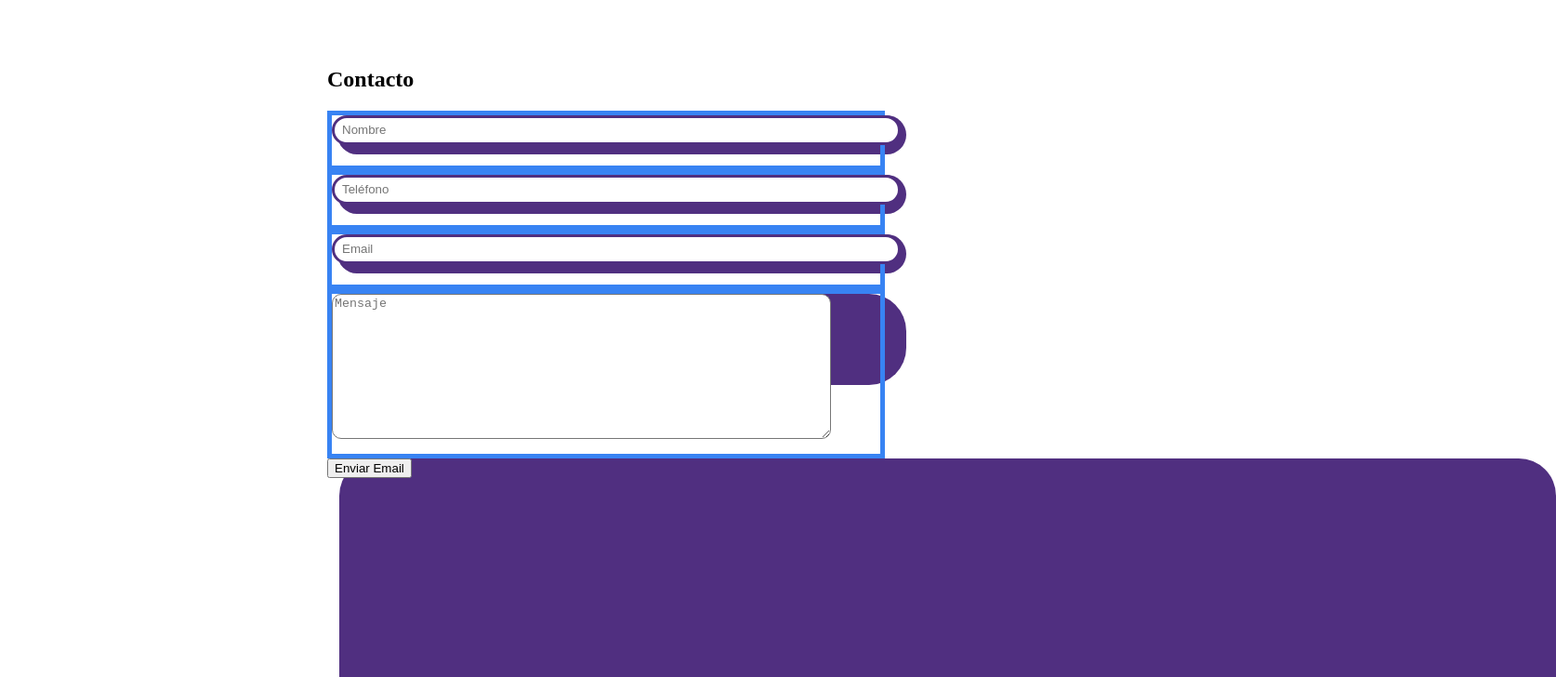
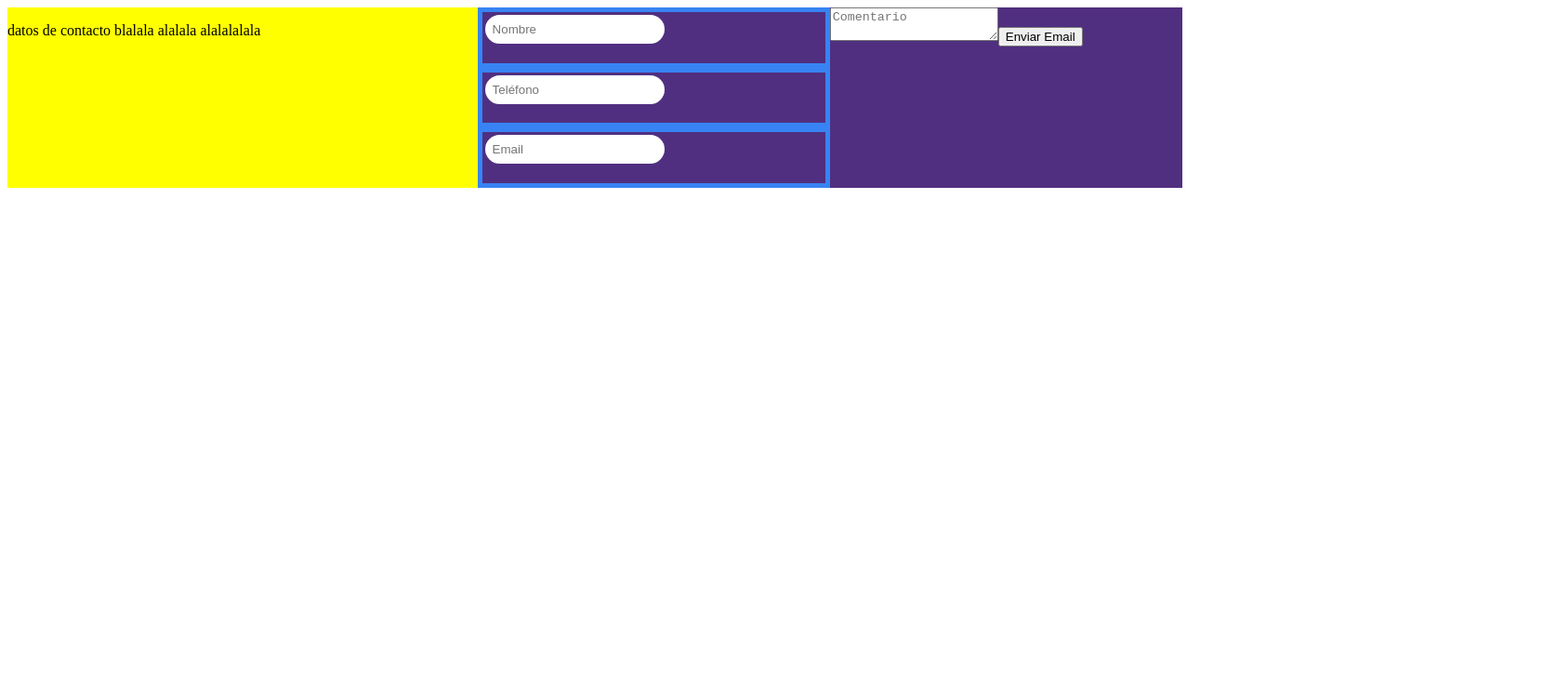
Before and after one commit to GabrielaRamos79/supermex, a React (Vite) app: page / in a window 1280 px wide. Shown: the top 728 px of the page at 93% size, 1674 px wide, since content can reach past the window. Built offline with nearby package versions, Linux system fonts and the light colour scheme.

Commit message:
contactForm css

```diff
--- a/src/components/contacto/contacto-form/Contacto-Form.css
+++ b/src/components/contacto/contacto-form/Contacto-Form.css
@@ -1,13 +1,53 @@
-.frame {
-    max-width: 600px;
-    margin: 0 auto;
-    padding: 2rem;
+/* .frame { */
+    /* max-width: 600px; */
+    /* margin: 0 auto; */
+    /* padding: 2rem; */
     /* text-align: center; */
+
+    /* background-color: greenyellow; */
+    /* display: flex;
+    flex-direction: row;
+    width: 100%; */
+  /* } */
+
+  .mainContainerContact{
+    display: flex;
+    flex-direction: row;
+    background-color: orange;
+
+  }
+
+  .dataContact{
+    width: 40%;
+    background-color: yellow;
+  }
+
+  .testt{
+    background-color: #502F80;
+    width: 60%;
+  }
+
+  .containerForm{
+    /* background-color: pink; */
+    display: flex;
+    flex-direction: row;
+    justify-content: center;
+    /* flex: 1; */
+    /* border: 4px rgb(238, 18, 164); */
+  }
+
+  .containerFieldsLeft{
+    /* background-color: rgb(14, 148, 103); */
+    width: 50%;
+  }
+  .containerFieldsRight{
+    /* background-color: #ecb07f; */
+    width: 50%;
   }
 
 .field1{
   position: relative;
-  /* background-color: aquamarine; */
+
 
 }
 
@@ -19,27 +59,25 @@
 }
 
 .inputField{
-    width: 100%;
-    height: 10px;
+    /* width: 100%; */
+    /* height: 10px;*/
     margin-bottom: 10px;
     border: 3px solid #502F80;
     border-radius: 40px;
     padding: 8px;
-    /* outline: none; */
-    /* position: relative; */
+
 }
 
 .rectangulo {
-    width: 101%; /* Ajusta el tamaño para que coincida con el input o cambia según tus necesidades */
-    height: 48%; /* Altura del rectángulo */
-    background-color: #502F80; /* Color del rectángulo */
+    width: 101%;
+    height: 48%;
+    background-color: #502F80;
     position: absolute;
     padding: 8px;
-    /* top:18px;
-    left: 5px; */
+
     margin-left: 1%;
-    margin-top: 0px; /* Espaciado opcional entre el input y el rectángulo */
-    border-radius: 40px; /* Esquinas redondeadas opcionales */
+    margin-top: 0px;
+    border-radius: 40px;
     z-index: -1;
 }
 
@@ -48,6 +86,12 @@
     font-size: 16px;
     text-align: left;
 }
+
+
+
+
+
+
 
   /* .field input {
     display: block;
@@ -115,25 +159,25 @@
     outline: none;
   } */
 
-  .textAreaField {
+  /* .textAreaField {
     height: 150px;
     border-radius: 10px;
     width: 90%;
-  }
+  } */
 
-  .textAreaField:hover {
+  /* .textAreaField:hover {
     background-color: white !important;
   }
-
-  .container-form {
+   */
+  /* .container-form {
     padding: 2%;
     width: 100%;
     border-radius: 15px;
 
-  }
+  } */
 
 
-  ::-webkit-scrollbar {
+  /* ::-webkit-scrollbar {
     width: 10px;
     margin-top: 10px;
   }
@@ -144,7 +188,7 @@
     border-radius: 20px;
     scroll-behavior: smooth;
     overflow-anchor: none;
-  }
+  } */
 
 
   .custom-alert {
--- a/src/components/contacto/contacto-form/ContactoForm.jsx
+++ b/src/components/contacto/contacto-form/ContactoForm.jsx
@@ -1,19 +1,17 @@
 // import React from "react";
-import emailjs from 'emailjs-com';
+import emailjs from "emailjs-com";
 import { useEffect, useState } from "react";
 import "./contacto-form.css";
-
 
 function ContactoForm() {
   const [email, setEmail] = useState("");
 
   useEffect(() => {
-    emailjs.init('8FooRU2Jcz3Kb8GGN');
+    emailjs.init("8FooRU2Jcz3Kb8GGN");
   }, []);
 
   const [showAlert, setShowAlert] = useState(false);
   const [showAlert2, setShowAlert2] = useState(false);
-
 
   const handleCloseAlert = () => {
     setShowAlert(false);
@@ -22,52 +20,64 @@ function ContactoForm() {
     setShowAlert2(false);
   };
 
-
-
-
   const handleSubmit = (event) => {
     event.preventDefault();
     const emailRegex = /^[a-zA-Z0-9._%+-]+@[a-zA-Z0-9.-]+\.[a-zA-Z]{2,}$/;
 
-
     if (!emailRegex.test(email)) {
       setShowAlert2(true);
+    } else {
+      const btn = event.target.querySelector("#button");
+      btn.value = "Enviando...";
 
-    } else {
+      const serviceID = "service_sgijj4u";
+      const templateID = "template_d8xam0d";
 
-      const btn = event.target.querySelector('#button');
-      btn.value = 'Enviando...';
-
-      const serviceID = 'service_sgijj4u';
-      const templateID = 'template_d8xam0d';
-
-      emailjs.sendForm(serviceID, templateID, event.target)
+      emailjs
+        .sendForm(serviceID, templateID, event.target)
         .then(() => {
-          btn.value = 'Send Email';
+          btn.value = "Send Email";
           setShowAlert(true);
           window.location.reload();
         })
         .catch((err) => {
-          btn.value = 'Send Email';
+          btn.value = "Send Email";
           alert(JSON.stringify(err));
-
         });
     }
   };
 
   return (
-    <div className='frame'>
-      <div className="container-form">
-        <div>
-          <h2>Contacto</h2>
+    <>
+      <div className="mainContainerContact">
+        <div className="dataContact">
+          <p>datos de contacto blalala alalala alalalalala</p>
+        </div>
+        <div className="testt">
           <form id="form" onSubmit={handleSubmit}>
+            <div className="containerForm">
+              {/* <div className="mainContainerForm"> */}
+              <div className="containerFieldsLeft">
                 <div className="field">
                   <div className="rectangulo"></div>
-              <input type="text" className="inputField" name="emailjs_name" id="emailjs_name" placeholder="Nombre" required />
+                  <input
+                    type="text"
+                    className="inputField"
+                    name="emailjs_name"
+                    id="emailjs_name"
+                    placeholder="Nombre"
+                    required
+                  />
                 </div>
                 <div className="field">
                   <div className="rectangulo"></div>
-              <input type="text" className="inputField" name="emailjs_tlf" id="emailjs_tlf" placeholder="Teléfono" />
+                  <input
+                    type="text"
+                    className="inputField"
+                    name="emailjs_tlf"
+                    id="emailjs_tlf"
+                    placeholder="Teléfono"
+                  />
                 </div>
                 <div className="field">
                   <div className="rectangulo"></div>
@@ -83,21 +93,43 @@ function ContactoForm() {
                     pattern="[a-zA-Z0-9._%+-]+@[a-zA-Z0-9.-]+\.[a-zA-Z]{2,}$"
                   />
                 </div>
-            <div className="field">
-              <div className="rectangulo"></div>
-              <textarea id="emailjs_message" placeholder="Mensaje" className="inputField2 textAreaField" name="emailjs_message" maxLength="300" required></textarea>
               </div>
-            <div className="rectangulo"></div>
-            <input type="submit" id="button" className="inputSub" value="Enviar Email" />
+              <div className="containerFieldsRight">
+                <div className="field2">
+                  {/* <div className="rectangulo"></div> */}
+                  <textarea
+                    id="emailjs_message"
+                    placeholder="Comentario"
+                    className="inputField2 textAreaField"
+                    name="emailjs_message"
+                    maxLength="300"
+                    required
+                  ></textarea>
+
+                  {/* <div className="rectangulo"></div> */}
+                  <input
+                    type="submit"
+                    id="button"
+                    className="inputSub"
+                    value="Enviar Email"
+                  />
+                </div>
+              </div>
+            </div>
           </form>
+        </div>
+      </div>
 
-          <script type="text/javascript" src="https://cdn.jsdelivr.net/npm/@emailjs/browser@4/dist/email.min.js"></script>
-        </div>
+      <script
+        type="text/javascript"
+        src="https://cdn.jsdelivr.net/npm/@emailjs/browser@4/dist/email.min.js"
+      ></script>
 
       {showAlert && (
         <div className="custom-alert">
           <div className="custom-alert-content">
-              <span>Mensaje enviado</span><br></br>
+            <span>Mensaje enviado</span>
+            <br></br>
             <button onClick={handleCloseAlert}>Cerrar</button>
           </div>
         </div>
@@ -105,15 +137,13 @@ function ContactoForm() {
       {showAlert2 && (
         <div className="custom-alert">
           <div className="custom-alert-content">
-              <span>Por favor, ingresa un correo electrónico válido.</span><br></br>
+            <span>Por favor, ingresa un correo electrónico válido.</span>
+            <br></br>
             <button onClick={handleCloseAlert2}>Cerrar</button>
           </div>
         </div>
       )}
-
-
-      </div>
-    </div>
+    </>
   );
 }
 
```
Lines whose indentation alone changed are shown as unchanged.
